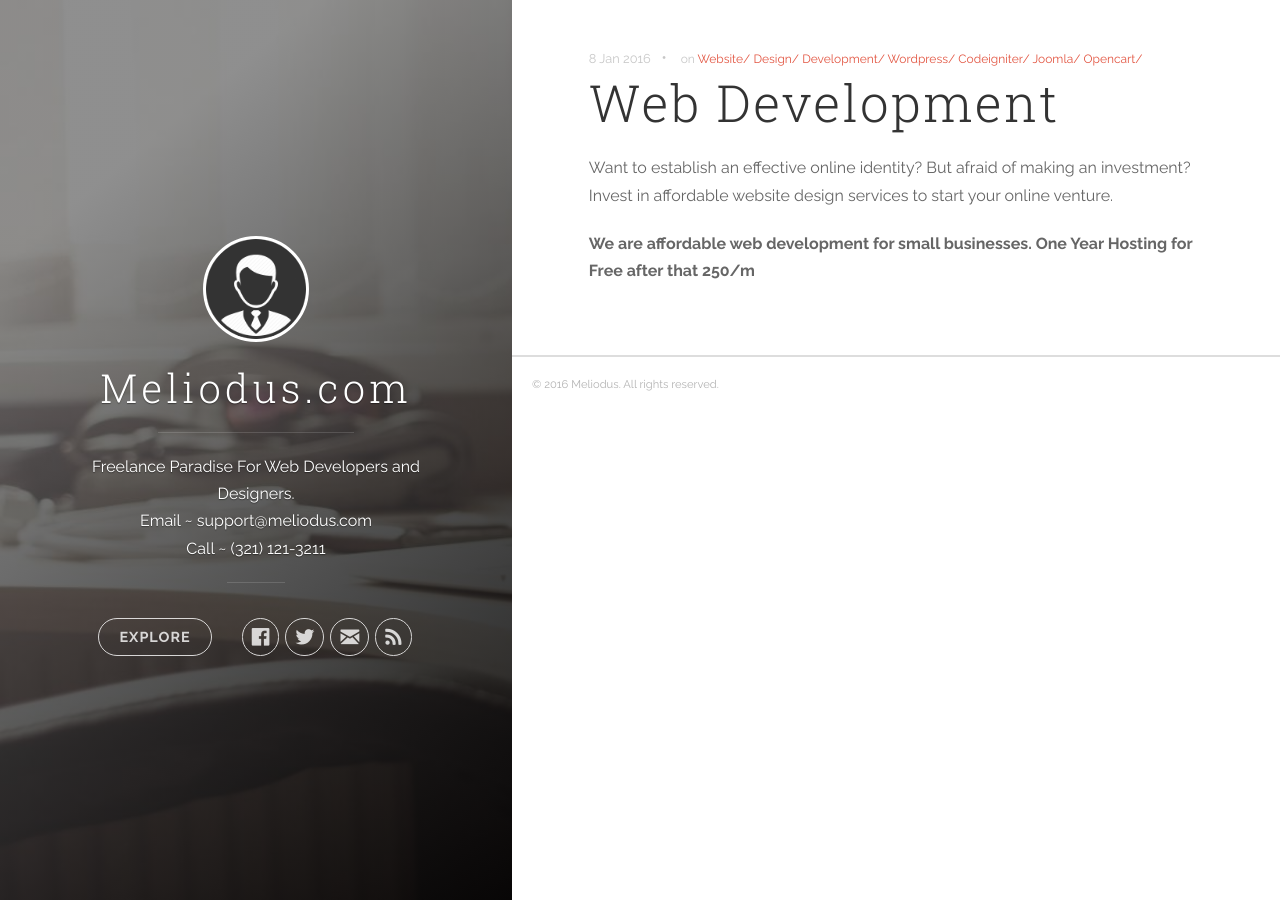
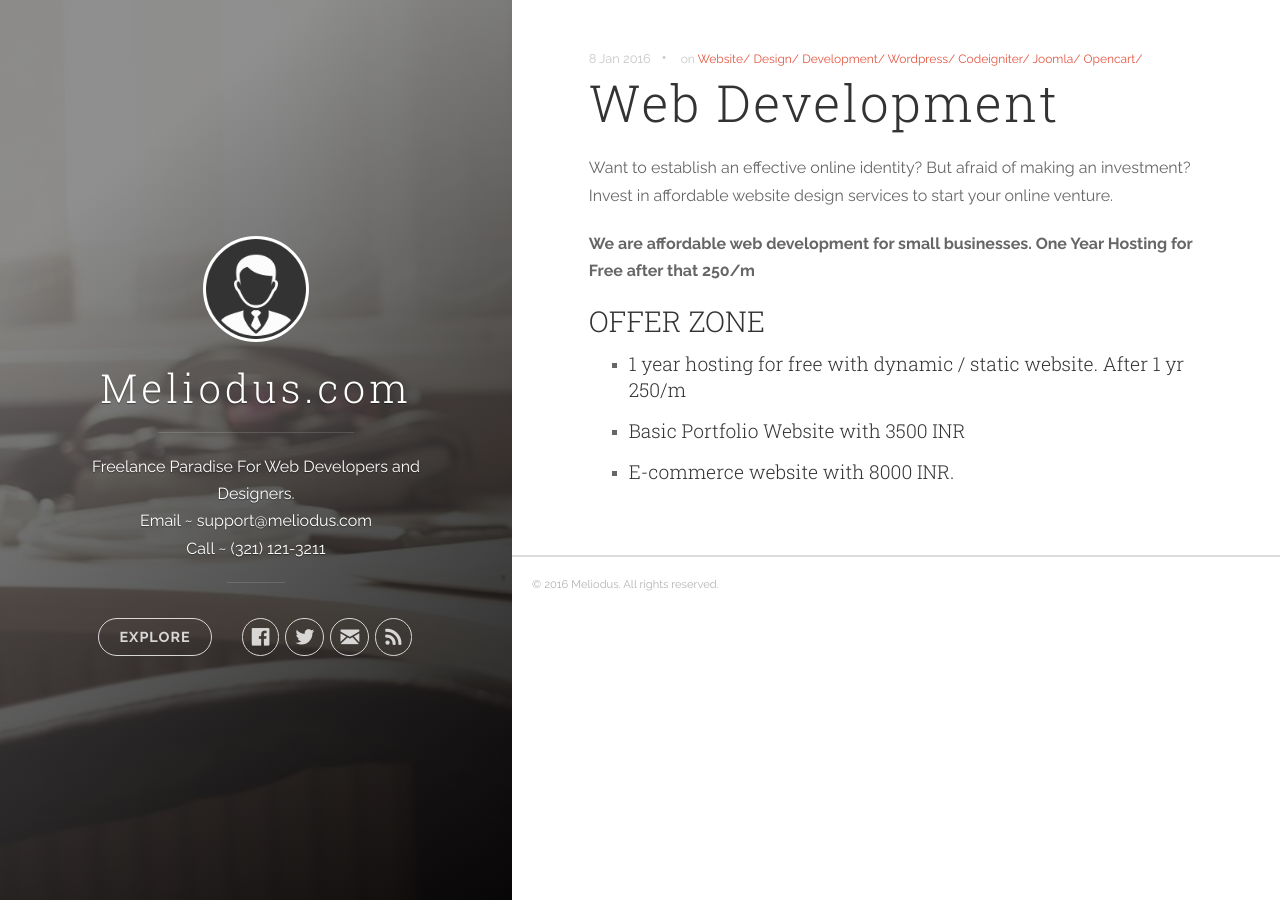
Before and after one commit to gogoodly/meliodus.github.io, a Jekyll site: the page built from _posts/2016-01-08-web-development.markdown, in a window 1280 px wide. Built offline with Jekyll 4.4.1, drawn with Linux system fonts in a browser that asks for light colours; nearby versions of some CDN libraries.

Commit message:
general modification 6

```diff
--- a/_posts/2016-01-08-web-development.markdown
+++ b/_posts/2016-01-08-web-development.markdown
@@ -9,3 +9,13 @@
 Invest in affordable website design services to start your online venture.
 
 **We are affordable web development for small businesses. One Year Hosting for Free after that 250/m**
+
+
+
+<h3 id="prices" class="title-1 color-5 tcenter">OFFER ZONE</h3>
+
+<ul style="list-style-type:square">
+<li><h4 class="title-4 color-6 tcenter margin-top-20">1 year hosting for free with dynamic / static website. After 1 yr 250/m</h4></li>
+<li><h4 class="title-4 color-6 tcenter margin-top-20">Basic Portfolio Website with 3500 INR</h4></li>
+<li><h4 class="title-4 color-6 tcenter margin-top-20">E-commerce website with 8000 INR.</h4></li>
+<ul>
```
Also changed, not shown: 4 other files.
